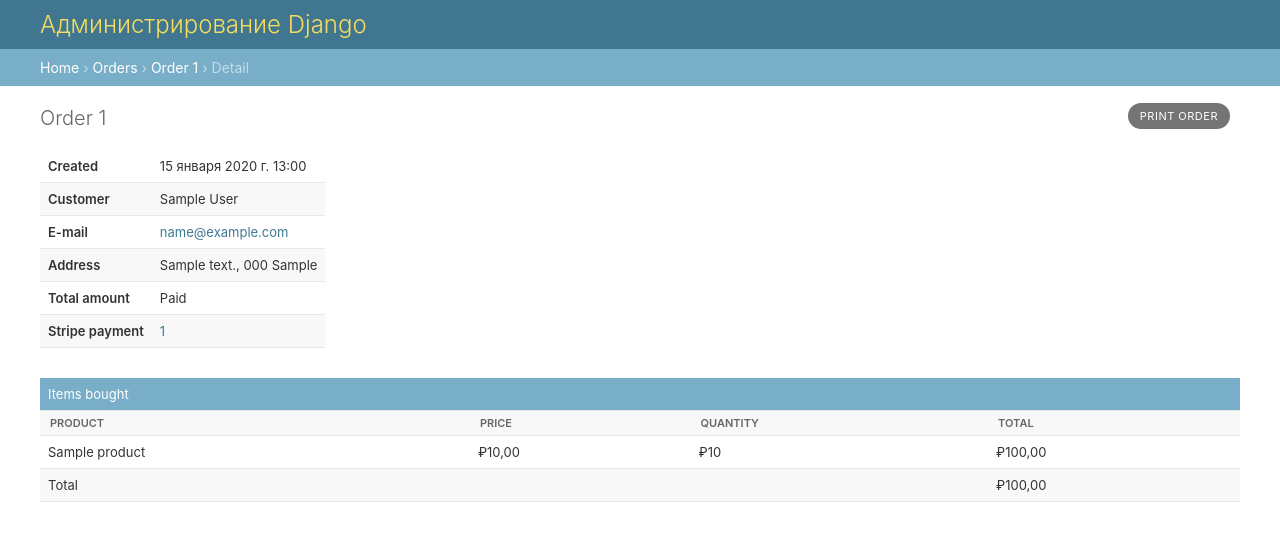
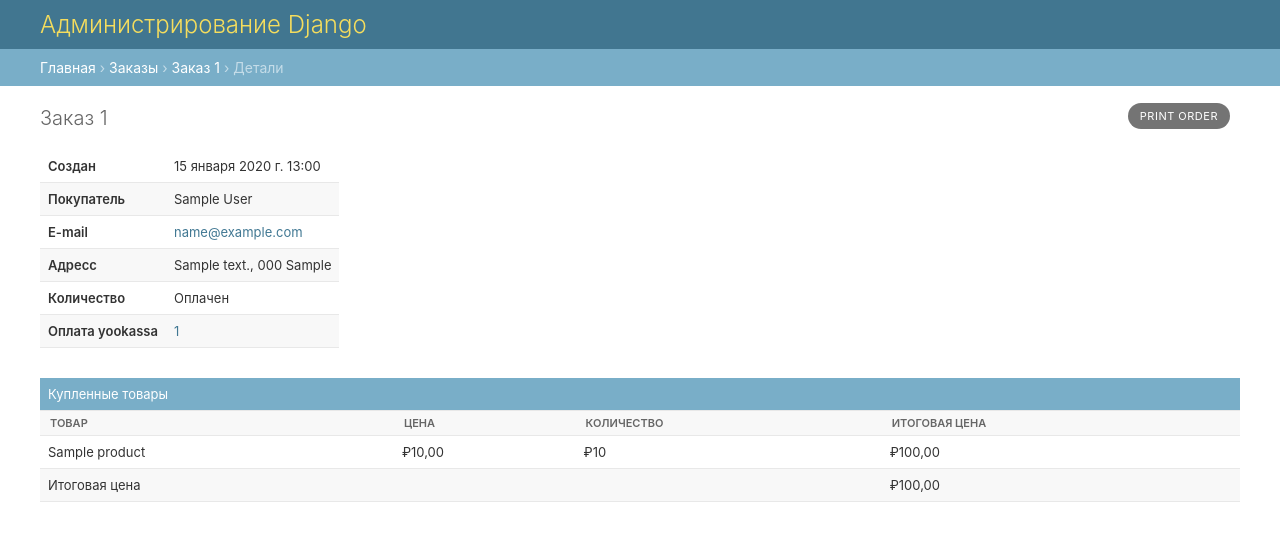
Before and after one commit to DeSiReLeSsOn/ecommerce-perfumes, a Django app: page /orders/admin/order/1/ in a window 1280 px wide. Shown: the top 541 px of the page. Run offline with Django 4.2, Linux system fonts and the light colour scheme; a user stored in the database is signed in; tables that the repository leaves empty hold one stand-in row (values such as "Sample post"); parts of the project's set-up code (start-up, migrations or seed data) failed here and were passed over.

```diff
--- a/myshop/cart/cart.py
+++ b/myshop/cart/cart.py
@@ -2,6 +2,10 @@ from decimal import Decimal
 from django.conf import settings
 from shop.models import Product
 from coupons.models import Coupon
+
+
+
+
 
 
 class Cart:
@@ -15,6 +19,7 @@ class Cart:
             # save an empty cart in the session
             cart = self.session[settings.CART_SESSION_ID] = {}
         self.cart = cart
+        # store current applied coupon
         self.coupon_id = self.session.get('coupon_id')
 
     def __iter__(self):
@@ -57,6 +62,23 @@ class Cart:
         # mark the session as "modified" to make sure it gets saved
         self.session.modified = True
 
+    def remove(self, product):
+        """
+        Remove a product from the cart.
+        """
+        product_id = str(product.id)
+        if product_id in self.cart:
+            del self.cart[product_id]
+            self.save()
+
+    def clear(self):
+        # remove cart from session
+        del self.session[settings.CART_SESSION_ID]
+        self.save()
+
+    def get_total_price(self):
+        return sum(Decimal(item['price']) * item['quantity'] for item in self.cart.values())
+
     @property
     def coupon(self):
         if self.coupon_id:
@@ -64,8 +86,7 @@ class Cart:
                 return Coupon.objects.get(id=self.coupon_id)
             except Coupon.DoesNotExist:
                 pass
-            return None
-
+        return None
 
     def get_discount(self):
         if self.coupon:
@@ -75,21 +96,3 @@ class Cart:
 
     def get_total_price_after_discount(self):
         return self.get_total_price() - self.get_discount()
-
-    def remove(self, product):
-        """
-        Remove a product from the cart.
-        """
-        product_id = str(product.id)
-        if product_id in self.cart:
-            del self.cart[product_id]
-            self.save()
-
-
-    def clear(self):
-        # remove cart from session
-        del self.session[settings.CART_SESSION_ID]
-        self.save()
-
-    def get_total_price(self):
-        return sum(Decimal(item['price']) * item['quantity'] for item in self.cart.values())
--- a/myshop/orders/models.py
+++ b/myshop/orders/models.py
@@ -68,7 +68,7 @@ class OrderItem(models.Model):
                                 on_delete=models.CASCADE)
     price = models.DecimalField(max_digits=10,
                                 decimal_places=2)
-    quantity = models.PositiveIntegerField(default=1)
+    quantity = models.PositiveIntegerField(default=1, verbose_name='Количество')
 
     def __str__(self):
         return str(self.id)
--- a/myshop/orders/templates/admin/orders/order/detail.html
+++ b/myshop/orders/templates/admin/orders/order/detail.html
@@ -1,20 +1,20 @@
 {% extends "admin/base_site.html" %}
 
 {% block title %}
-    Order {{ order.id }} {{ block.super }}
+    Заказ {{ order.id }} {{ block.super }}
 {% endblock %}
 
 {% block breadcrumbs %}
     <div class="breadcrumbs">
-        <a href="{% url "admin:index" %}">Home</a> &rsaquo;
-        <a href="{% url "admin:orders_order_changelist" %}">Orders</a> &rsaquo;
-        <a href="{% url "admin:orders_order_change" order.id %}">Order {{ order.id }}</a> &rsaquo; Detail
+        <a href="{% url "admin:index" %}">Главная</a> &rsaquo;
+        <a href="{% url "admin:orders_order_changelist" %}">Заказы</a> &rsaquo;
+        <a href="{% url "admin:orders_order_change" order.id %}">Заказ {{ order.id }}</a> &rsaquo; Детали
     </div>
 {% endblock %}
 
 {% block content %}
 <div class="module">
-    <h1>Order {{ order.id }}</h1>
+    <h1>Заказ {{ order.id }}</h1>
     <ul class="object-tools">
         <li>
             <a href="#" onclick="window.print();">
@@ -24,11 +24,11 @@
     </ul>
     <table>
         <tr>
-            <th>Created</th>
+            <th>Создан</th>
             <td>{{ order.created }}</td>
         </tr>
         <tr>
-            <th>Customer</th>
+            <th>Покупатель</th>
             <td>{{ order.first_name }} {{ order.last_name }}</td>
         </tr>
         <tr>
@@ -36,18 +36,18 @@
             <td><a href="mailto:{{ order.email }}">{{ order.email }}</a></td>
         </tr>
         <tr>
-            <th>Address</th>
+            <th>Адресс</th>
             <td>
                 {{ order.address }},
                 {{order.postal_code }} {{ order.city }}
             </td>
         </tr>
         <tr>
-            <th>Total amount</th>
-            <td>{% if order.paid %}Paid{% else %}Pending payment{%endif %}</td>
+            <th>Количество</th>
+            <td>{% if order.paid %}Оплачен{% else %}Ожидаеся платеж{%endif %}</td>
         </tr>
         <tr>
-            <th>Stripe payment</th>
+            <th>Оплата yookassa</th>
             <td>
                 {% if order.stripe_id %}
                     <a href="{{ order.get_stripe_url }}" target="_blank">
@@ -59,14 +59,14 @@
     </table>
 </div>
 <div class="module">
-    <h2>Items bought</h2>
+    <h2>Купленные товары</h2>
     <table style="width:100%">
         <thead>
         <tr>
-            <th>Product</th>
-            <th>Price</th>
-            <th>Quantity</th>
-            <th>Total</th>
+            <th>Товар</th>
+            <th>Цена</th>
+            <th>Количество</th>
+            <th>Итоговая цена</th>
         </tr>
         </thead>
         <tbody>
@@ -79,7 +79,7 @@
                 </tr>
             {% endfor %}
             <tr class="total">
-                <td colspan="3">Total</td>
+                <td colspan="3">Итоговая цена</td>
                 <td class="num">₽{{ order.get_total_cost }}</td>
             </tr>
         </tbody>
--- a/myshop/orders/templates/orders/order/create.html
+++ b/myshop/orders/templates/orders/order/create.html
@@ -2,7 +2,7 @@
 {% load i18n %}
 
 {% block title %}
-  {% trans "Checkout" %}
+  Расчет
 {% endblock %}
 
 {% block content %}
@@ -29,7 +29,7 @@
   </div>
   <form method="post" class="order-form">
     {{ form.as_p }}
-    <p><input type="submit" value="{% translate "Place order" %}"></p>
+    <p><input type="submit" value="Оплатить заказ"></p>
     {% csrf_token %}
   </form>
 {% endblock %}
--- a/myshop/orders/templates/orders/order/created.html
+++ b/myshop/orders/templates/orders/order/created.html
@@ -1,11 +1,11 @@
 {% extends "shop/base.html" %}
 
 {% block title %}
-  Thank you
+  Спасибо!
 {% endblock %}
 
 {% block content %}
-  <h1>Thank you</h1>
-  <p>Your order has been successfully completed. Your order number is
+  <h1>Спасибо!</h1>
+  <p>Ваш заказ был завершен успешно. Номер вашего заказа
   <strong>{{ order.id }}</strong>.</p>
 {% endblock %}
--- a/myshop/payment/templates/payment/canceled.html
+++ b/myshop/payment/templates/payment/canceled.html
@@ -1,8 +1,8 @@
 {% extends "shop/base.html" %}
 
-{% block title %}Payment canceled{% endblock %}
+{% block title %}Оплата отменена{% endblock %}
 
 {% block content %}
- <h1>Your payment has not been processed</h1>
- <p>There was a problem processing your payment.</p>
+ <h1>Ваш платеж не был обработан</h1>
+ <p>Возникла проблема с обработкой вашего платежа.</p>
 {% endblock %}
--- a/myshop/payment/templates/payment/completed.html
+++ b/myshop/payment/templates/payment/completed.html
@@ -1,8 +1,8 @@
 {% extends "shop/base.html" %}
 
-{% block title %}Payment successful{% endblock %}
+{% block title %}Успешный платеж{% endblock %}
 
 {% block content %}
- <h1>Your payment was successful</h1>
- <p>Your payment has been processed successfully.</p>
+ <h1>Ваш платеж прошел успешно</h1>
+ <p>Ваш платеж успешно обработан.</p>
 {% endblock %}
--- a/myshop/shop/models.py
+++ b/myshop/shop/models.py
@@ -14,8 +14,8 @@ class Category(models.Model):
         indexes = [
             models.Index(fields=['name']),
         ]
-        verbose_name = 'category'
-        verbose_name_plural = 'categories'
+        verbose_name = 'Категория'
+        verbose_name_plural = 'Категории'
 
     def __str__(self):
         return self.name
@@ -29,16 +29,16 @@ class Product(models.Model):
     category = models.ForeignKey(Category,
                                  related_name='products',
                                  on_delete=models.CASCADE)
-    name = models.CharField(max_length=200)
+    name = models.CharField(max_length=200, verbose_name='Продукт')
     slug = models.SlugField(max_length=200)
     image = models.ImageField(upload_to='products/%Y/%m/%d',
-                              blank=True)
-    description = models.TextField(blank=True)
+                              blank=True, verbose_name='Фото товара')
+    description = models.TextField(blank=True, verbose_name='Описание товара')
     price = models.DecimalField(max_digits=10,
-                                decimal_places=2)
-    available = models.BooleanField(default=True)
-    created = models.DateTimeField(auto_now_add=True)
-    updated = models.DateTimeField(auto_now=True)
+                                decimal_places=2, verbose_name='Цена')
+    available = models.BooleanField(default=True, verbose_name='В наличии/не в наличии')
+    created = models.DateTimeField(auto_now_add=True, verbose_name='Товар создан')
+    updated = models.DateTimeField(auto_now=True, verbose_name='Товар обновлен')
 
 
 
--- a/myshop/shop/templates/shop/header.html
+++ b/myshop/shop/templates/shop/header.html
@@ -25,8 +25,8 @@
                                     <span class="icon icon-shopping_cart"></span>
                                     <span class="count">
                                     {% with total_items=cart|length %}
-                                        {% if cart|length > 0 %}
-                                            {{ total_items|pluralize }}
+                                        {% if total_items > 0 %}
+                                            {{ total_item|pluralize }}
                                         {% else %}
                                             0
                                         {% endif %}
```
Also changed, not shown: myshop/cart/templates/cart/detail.html (+11 -14 lines), myshop/cart/views.py (+12 -1 lines), myshop/shop/static/css/style.css (line endings or trailing spaces).
